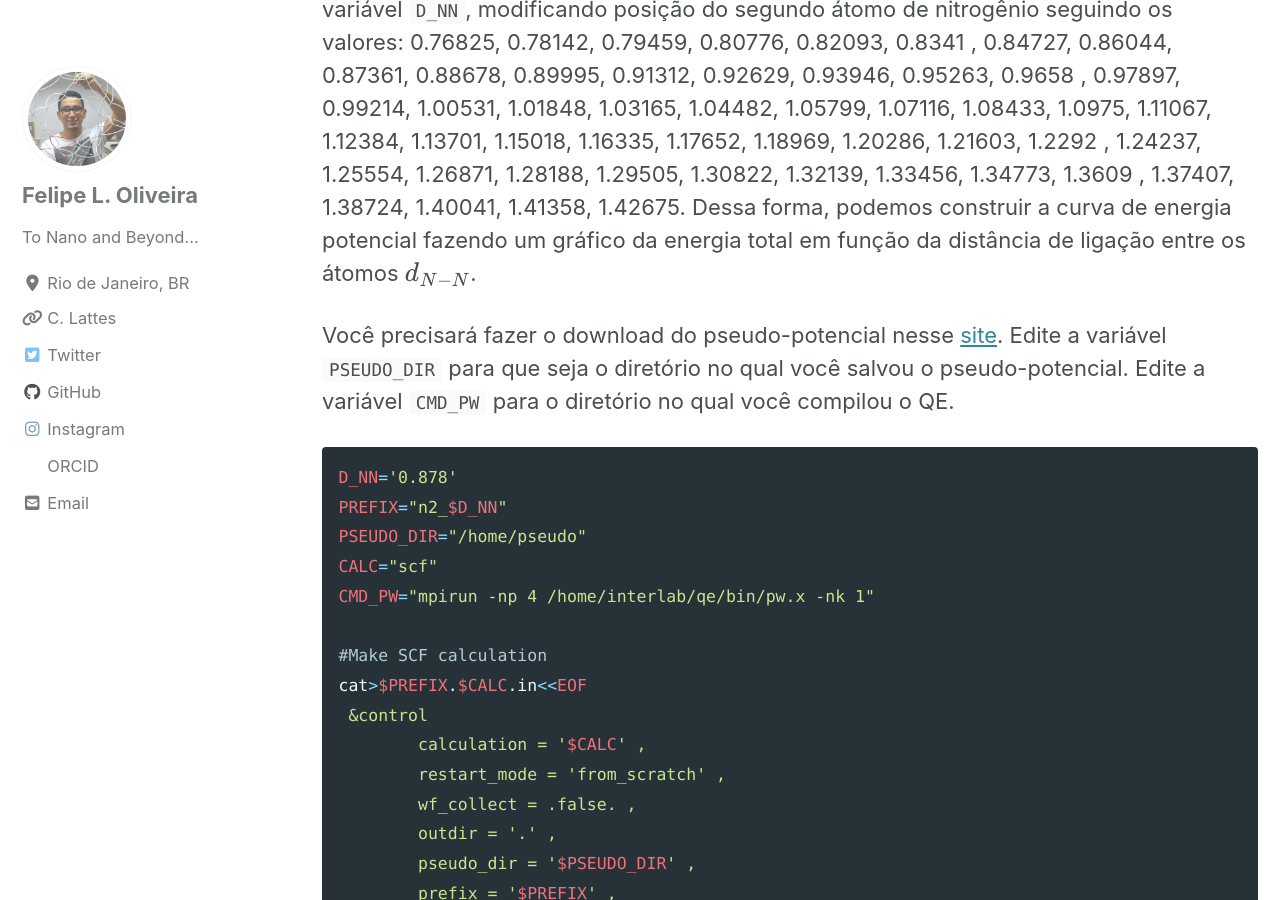
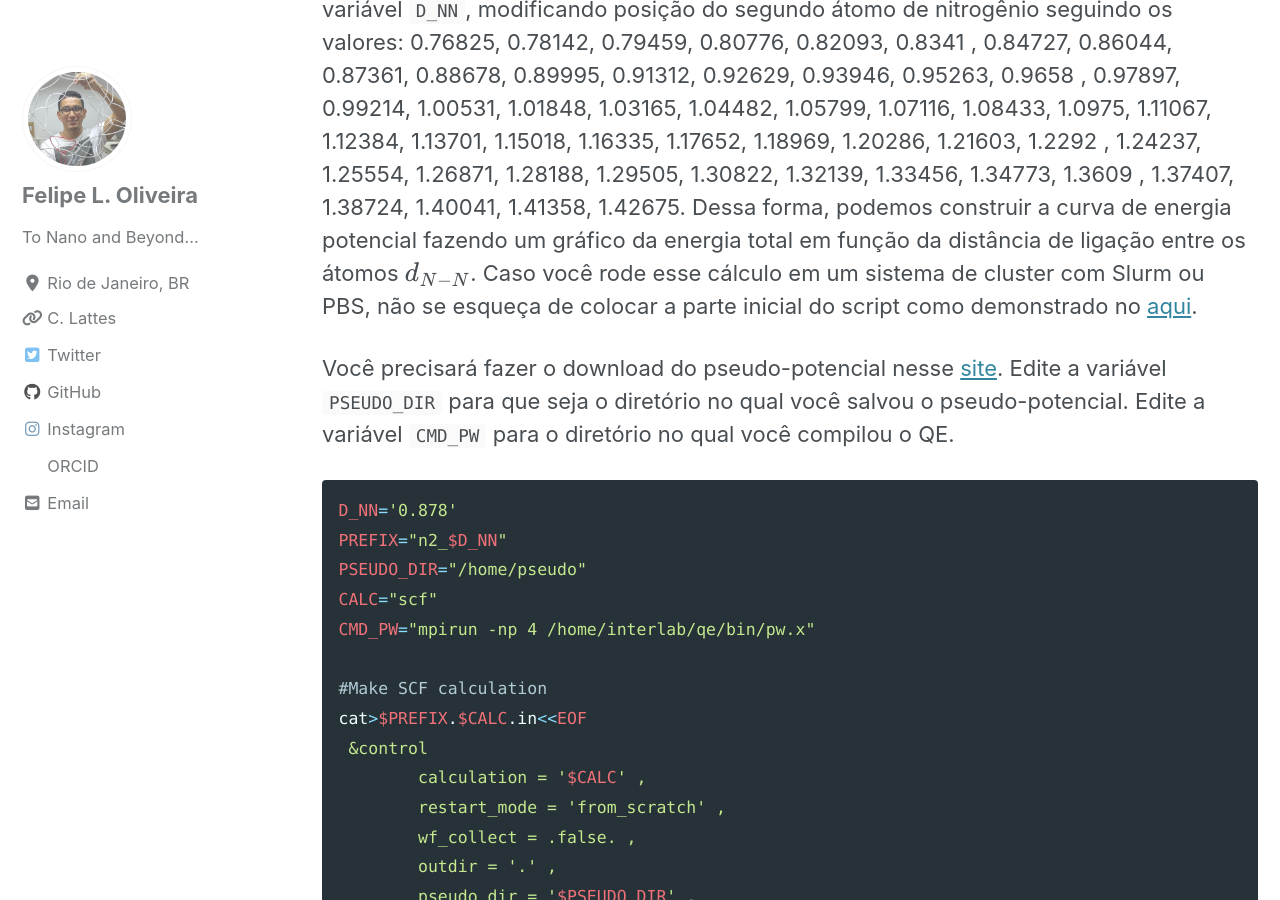
Before and after one commit to lipelopesoliveira/lipelopesoliveira.github.io, a Jekyll site: the page built from _posts/tutoriais_qe/2019-08-30-cap2-1.md, in a window 1280 px wide and 900 px high, scrolled down 1268 px. Built offline with Jekyll 4.4.1, drawn with Linux system fonts in a browser that asks for light colours; cached includes are drawn as plain includes; nearby versions of some CDN libraries; formulas are drawn with MathJax 3.

Commit message:
Update 2019-08-30-cap2-1.md

```diff
--- a/_posts/tutoriais_qe/2019-08-30-cap2-1.md
+++ b/_posts/tutoriais_qe/2019-08-30-cap2-1.md
@@ -23,7 +23,7 @@ Geralmente quando desejamos fazer qualquer tipo de cálculo com determinada estr
 
 Para explorar esse conceito vamos olhar para um caso simples, que apesar de não ser periódico é bastante instrutivo: A molécula de $$N_2$$. Experimentalmente observa-se que o comprimento da ligação dessa molécula é de 1.0975 Å [1]. Vamos ver então se conseguimos obter em nível PW/DFT-PBE o valor do comprimento de ligação para essa molécula.
 
-Para isso, crie um *script* de submissão como o abaixo. Execute o cálculo editando a variável `D_NN`, modificando posição do segundo átomo de nitrogênio seguindo os valores: 0.76825, 0.78142, 0.79459, 0.80776, 0.82093, 0.8341 , 0.84727, 0.86044, 0.87361, 0.88678, 0.89995, 0.91312, 0.92629, 0.93946,      0.95263, 0.9658 , 0.97897, 0.99214, 1.00531, 1.01848, 1.03165, 1.04482, 1.05799, 1.07116, 1.08433, 1.0975, 1.11067, 1.12384, 1.13701, 1.15018, 1.16335, 1.17652, 1.18969, 1.20286, 1.21603, 1.2292 , 1.24237, 1.25554, 1.26871, 1.28188, 1.29505, 1.30822, 1.32139, 1.33456, 1.34773, 1.3609 , 1.37407, 1.38724, 1.40041, 1.41358, 1.42675. Dessa forma, podemos construir a curva de energia potencial fazendo um gráfico da energia total em função da distância de ligação entre os átomos $$d_{N-N}$$.
+Para isso, crie um *script* de submissão como o abaixo. Execute o cálculo editando a variável `D_NN`, modificando posição do segundo átomo de nitrogênio seguindo os valores: 0.76825, 0.78142, 0.79459, 0.80776, 0.82093, 0.8341 , 0.84727, 0.86044, 0.87361, 0.88678, 0.89995, 0.91312, 0.92629, 0.93946,      0.95263, 0.9658 , 0.97897, 0.99214, 1.00531, 1.01848, 1.03165, 1.04482, 1.05799, 1.07116, 1.08433, 1.0975, 1.11067, 1.12384, 1.13701, 1.15018, 1.16335, 1.17652, 1.18969, 1.20286, 1.21603, 1.2292 , 1.24237, 1.25554, 1.26871, 1.28188, 1.29505, 1.30822, 1.32139, 1.33456, 1.34773, 1.3609 , 1.37407, 1.38724, 1.40041, 1.41358, 1.42675. Dessa forma, podemos construir a curva de energia potencial fazendo um gráfico da energia total em função da distância de ligação entre os átomos $$d_{N-N}$$. Caso você rode esse cálculo em um sistema de cluster com Slurm ou PBS, não se esqueça de colocar a parte inicial do script como demonstrado no [aqui](https://lipelopesoliveira.github.io/cap1-0/).
 
 Você precisará fazer o download do pseudo-potencial nesse [site](https://www.quantum-espresso.org/pseudopotentials/ps-library/). Edite a variável `PSEUDO_DIR` para que seja o diretório no qual você salvou o pseudo-potencial. Edite a variável `CMD_PW` para o diretório no qual você compilou o QE.
 
@@ -32,7 +32,7 @@ D_NN='0.878'
 PREFIX="n2_$D_NN"
 PSEUDO_DIR="/home/pseudo"
 CALC="scf"
-CMD_PW="mpirun -np 4 /home/interlab/qe/bin/pw.x -nk 1"
+CMD_PW="mpirun -np 4 /home/interlab/qe/bin/pw.x"
 
 #Make SCF calculation
 cat>$PREFIX.$CALC.in<<EOF
```
